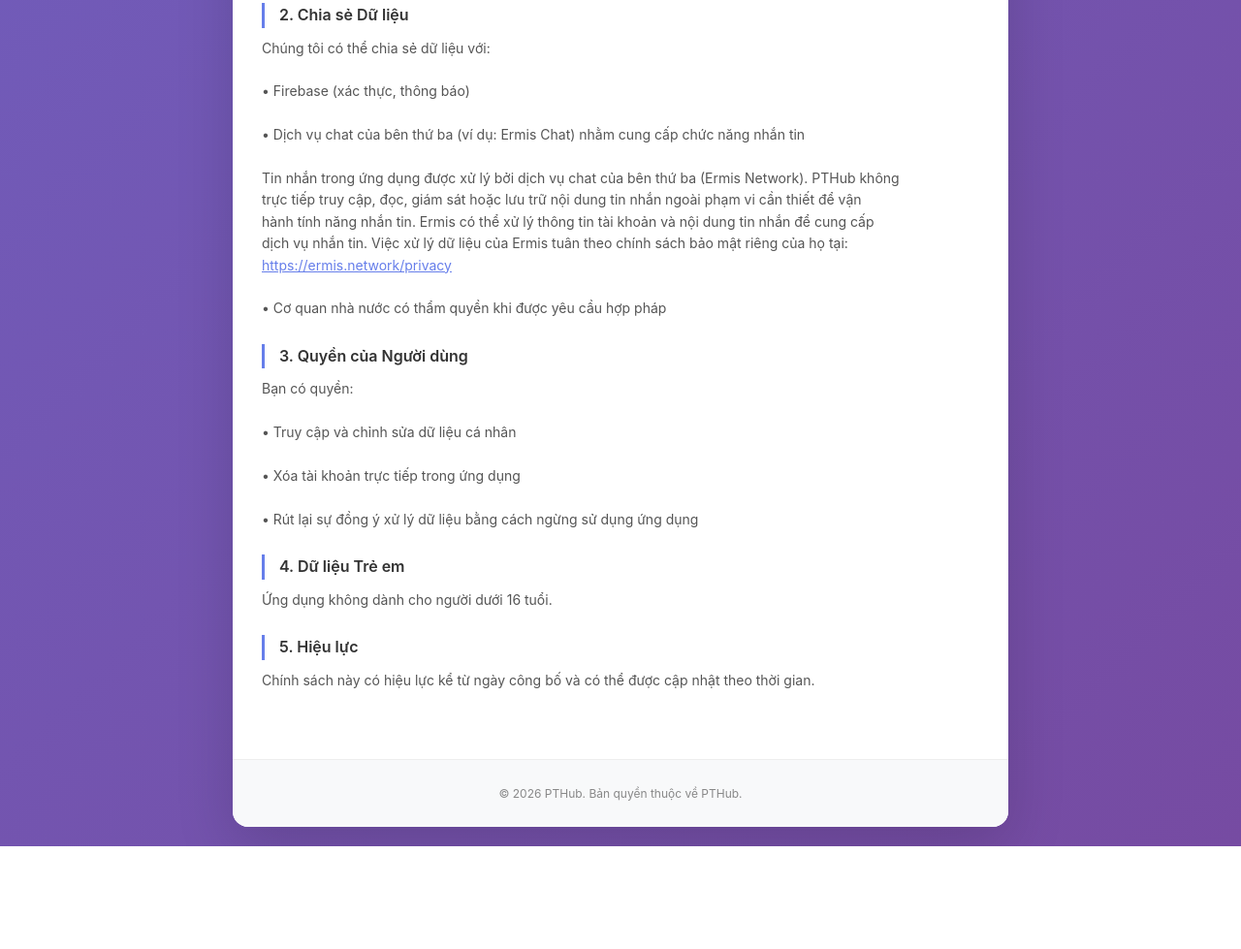
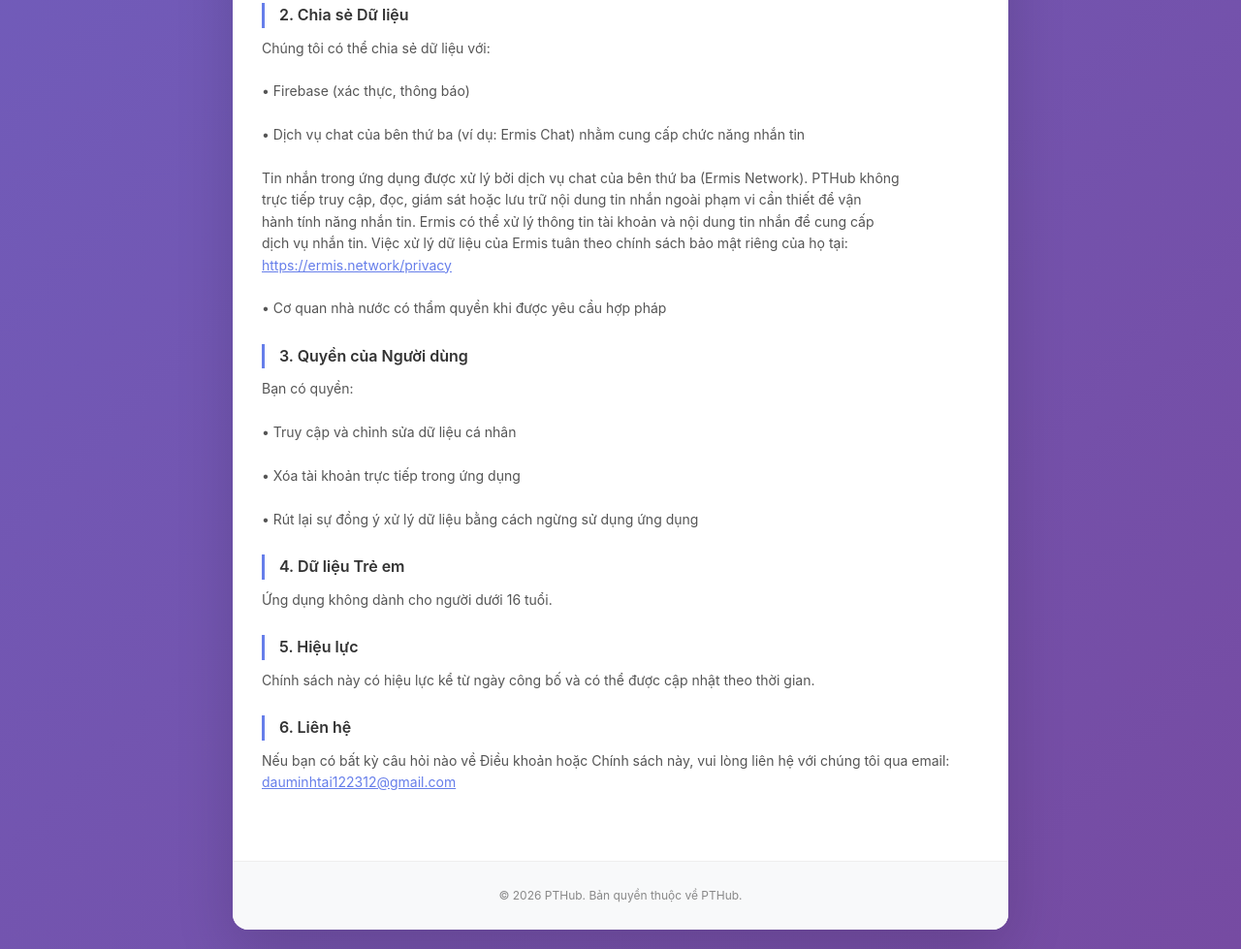
Before and after one commit to mr-dau/pthub-legal, a plain HTML site: page index.html in a window 1280 px wide. Shown: the part 4860-5839 px from the top of the page at 97% size. Before the commit the page ends 5733 px from the top, so only its background shows below. Drawn offline with Linux system fonts and the light colour scheme.

Commit message:
Update privacy policy contact email

```diff
--- a/index.html
+++ b/index.html
@@ -419,6 +419,11 @@
                     <h3>5. Hiệu lực</h3>
                     <p>Chính sách này có hiệu lực kể từ ngày công bố và có thể được cập nhật theo thời gian.</p>
                 </div>
+
+                <div class="item">
+                    <h3>6. Liên hệ</h3>
+                    <p>Nếu bạn có bất kỳ câu hỏi nào về Điều khoản hoặc Chính sách này, vui lòng liên hệ với chúng tôi qua email: <a href="mailto:dauminhtai122312@gmail.com" style="color: #667eea;">dauminhtai122312@gmail.com</a></p>
+                </div>
             </section>
         </div>
 
```
